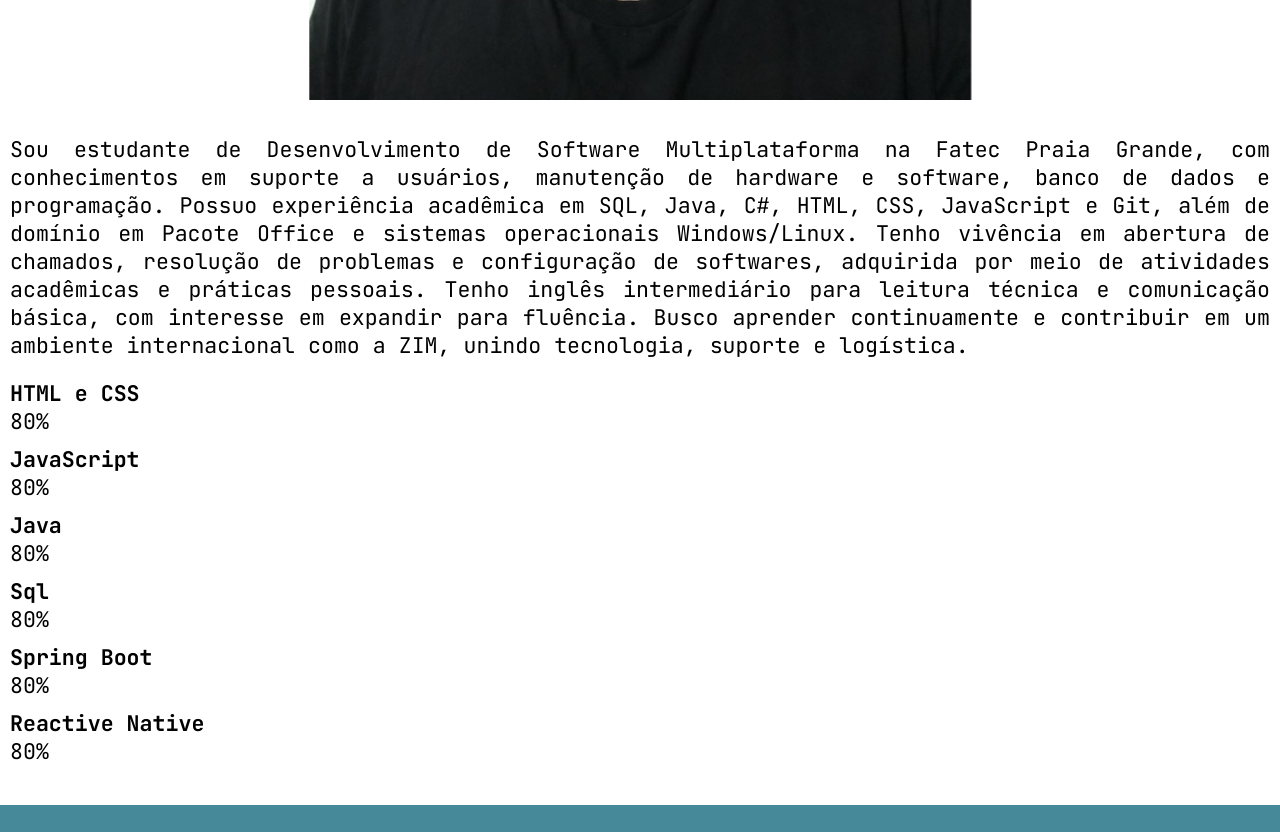
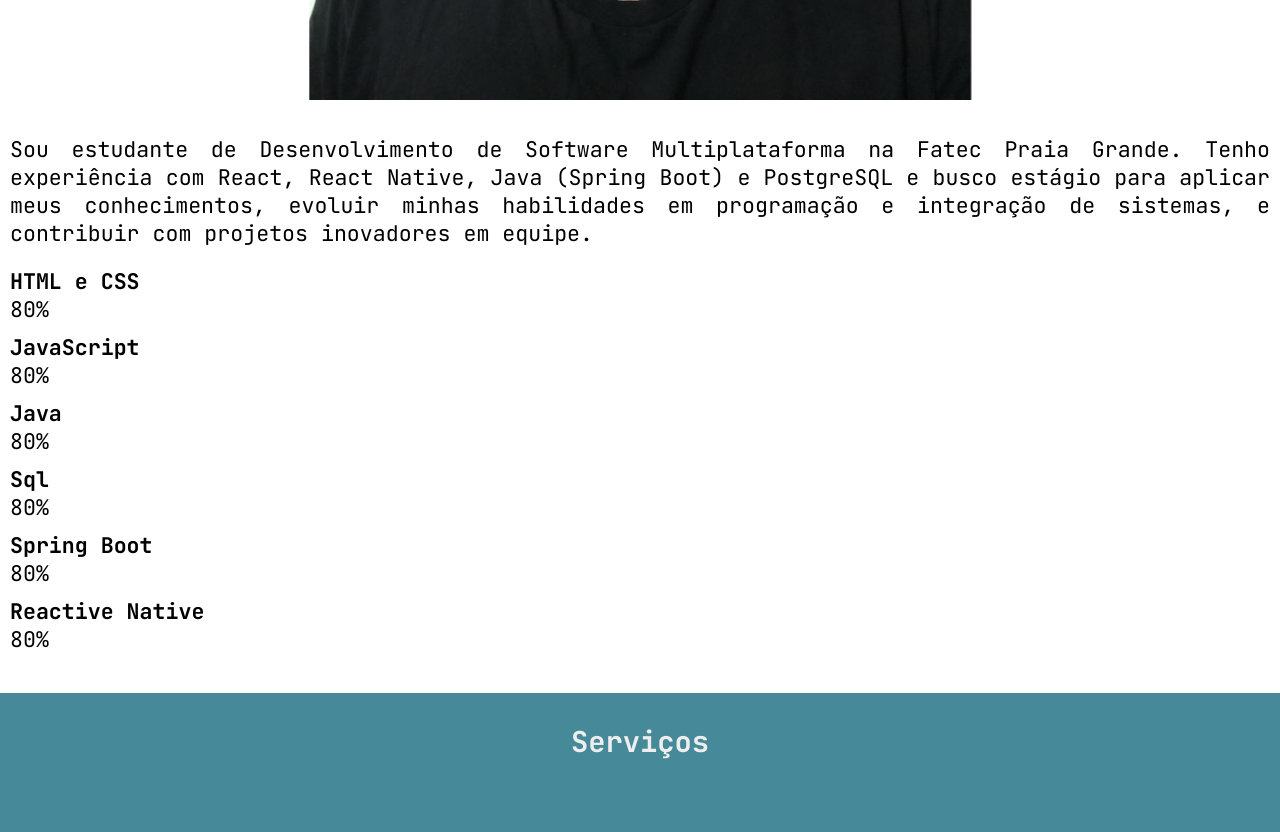
Before and after one commit to GlhermePereira/responsive-portifolio, a website: page index.html in a window 1280 px wide. Shown: the part 1680-2512 px from the top of the page. Drawn offline with nearby package versions, Linux system fonts and the light colour scheme.

Commit message:
atualizando a bio

```diff
--- a/index.html
+++ b/index.html
@@ -39,9 +39,7 @@
                         <img src="./assets/img/profile/New Project (1).png" alt="Guilherme Pereira">
                     </div>
                     <div class="c-descricao">
-                        <p>Sou estudante de Desenvolvimento de Software Multiplataforma na Fatec Praia Grande, com conhecimentos em suporte a usuários, manutenção de hardware e software, banco de dados e programação.
-Possuo experiência acadêmica em SQL, Java, C#, HTML, CSS, JavaScript e Git, além de domínio em Pacote Office e sistemas operacionais Windows/Linux. Tenho vivência em abertura de chamados, resolução de problemas e configuração de softwares, adquirida por meio de atividades acadêmicas e práticas pessoais.
-Tenho inglês intermediário para leitura técnica e comunicação básica, com interesse em expandir para fluência. Busco aprender continuamente e contribuir em um ambiente internacional como a ZIM, unindo tecnologia, suporte e logística.</p>
+                        <p>Sou estudante de Desenvolvimento de Software Multiplataforma na Fatec Praia Grande. Tenho experiência com React, React Native, Java (Spring Boot) e PostgreSQL e busco estágio para aplicar meus conhecimentos, evoluir minhas habilidades em programação e integração de sistemas, e contribuir com projetos inovadores em equipe.</p>
                         <div class="habilidades">
                             <div class="h-item">
                                 <div class="h-title">
```
